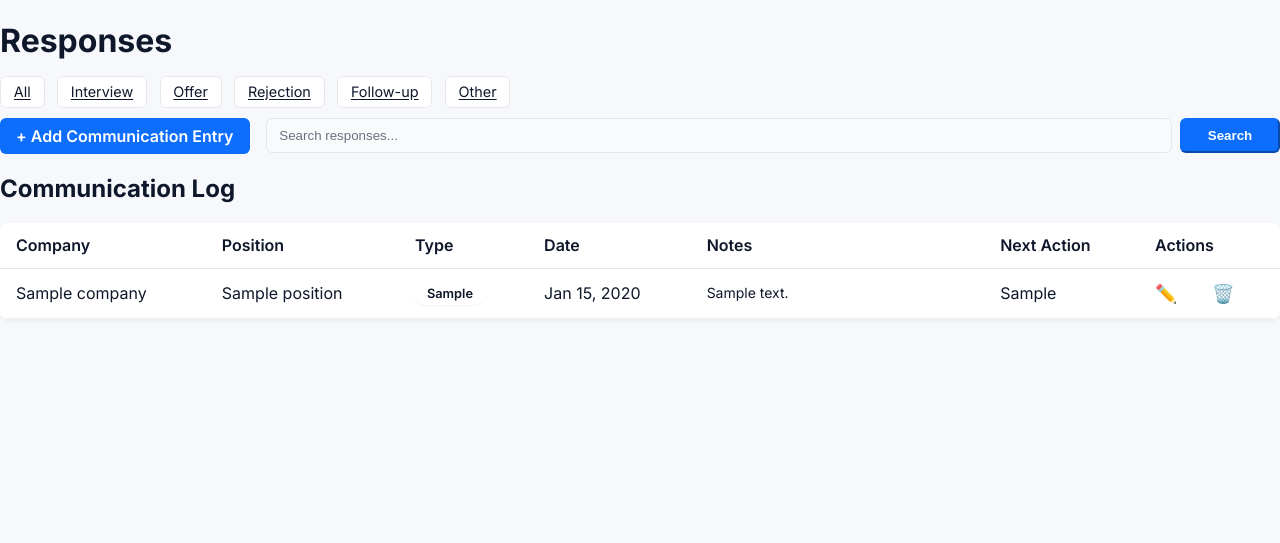
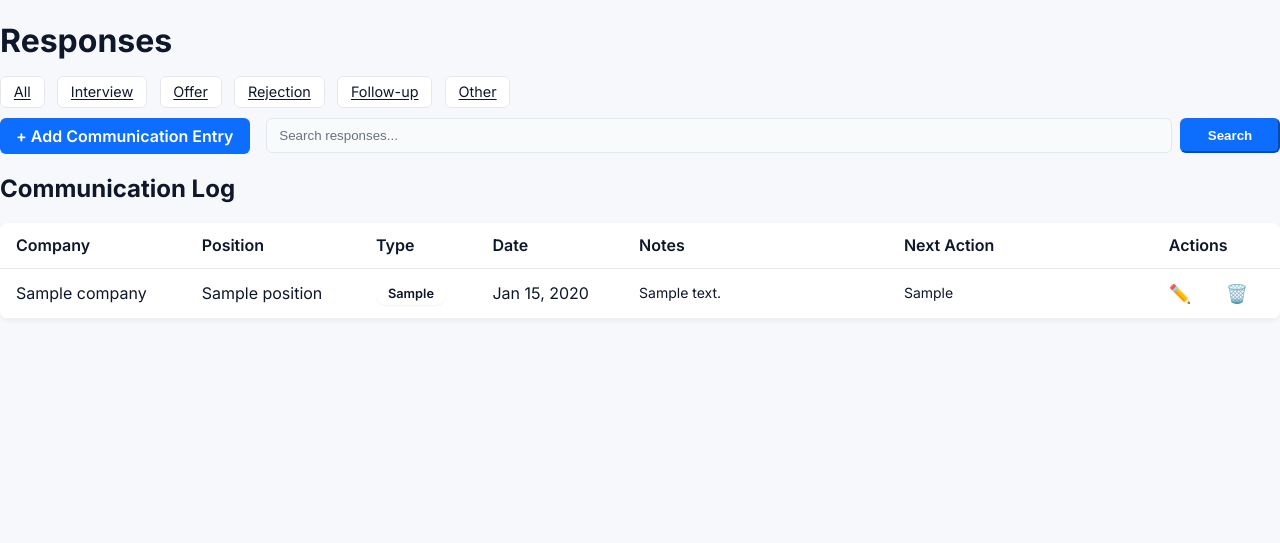
Before and after one commit to ishhaan6233/resume, a Django app: template resume_app/templates/responses.html in a window 1280 px wide. Shown: the part 77-620 px from the top of the page. Run offline with Django 3.2, Linux system fonts and the light colour scheme; the template is opened without the code that fills it: most values are stand-ins (such as "Sample title", 1, 10 or a date in 2020).

Commit message:
Updated next action display in responses

```diff
--- a/resume_app/templates/responses.html
+++ b/resume_app/templates/responses.html
@@ -113,7 +113,9 @@
         <td>
           <div class="notes-box">{{ r.notes|default:"N/A" }}</div>
         </td>
-        <td>{{ r.next_action|default:"N/A" }}</td>
+        <td>
+          <div class="notes-box">{{ r.next_action|default:"N/A" }}</div>
+        </td>
         <td id="response_actions_container">
           <a
             href="{% url 'edit_response' response_id=r.id %}"
```
